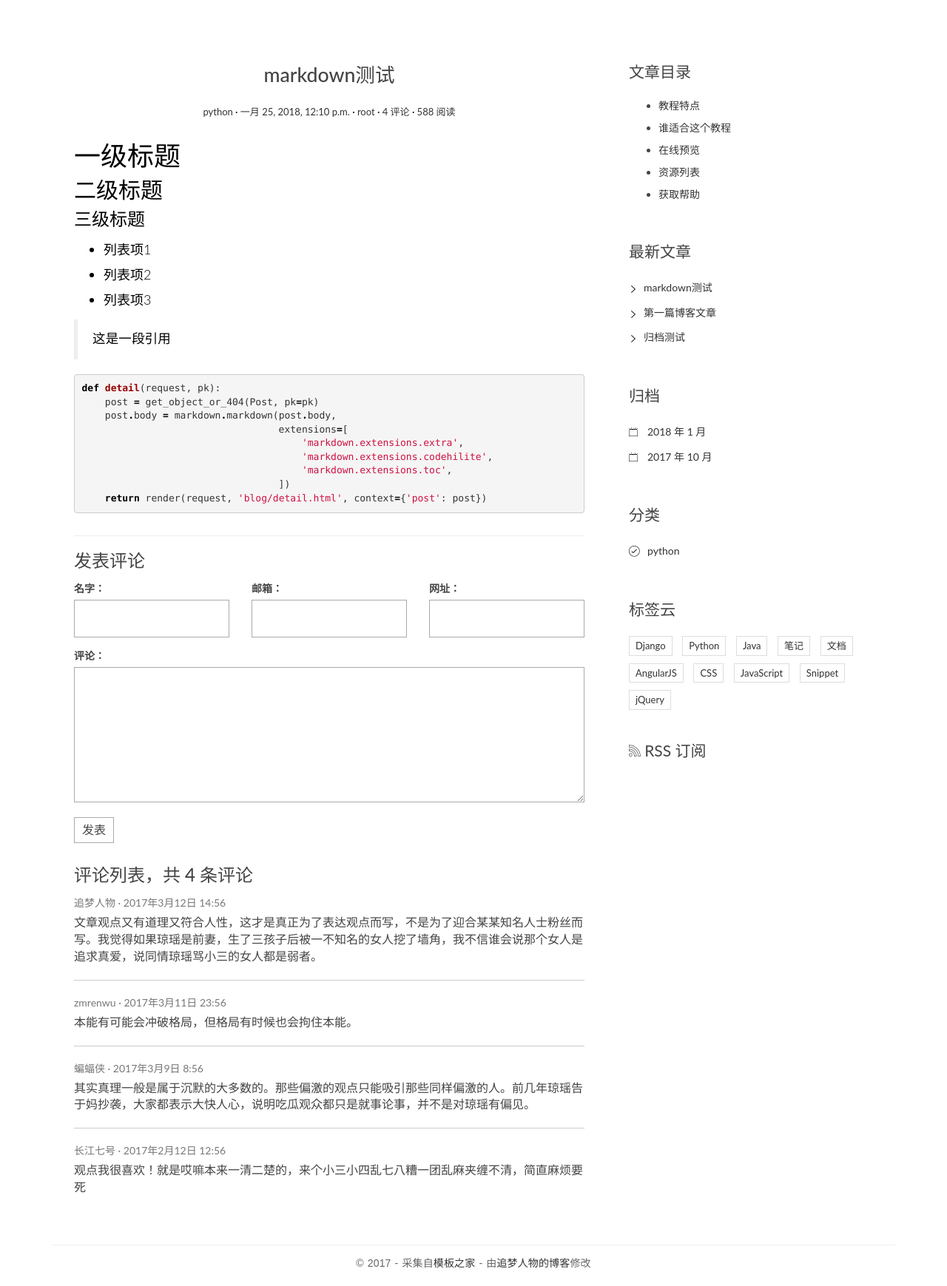
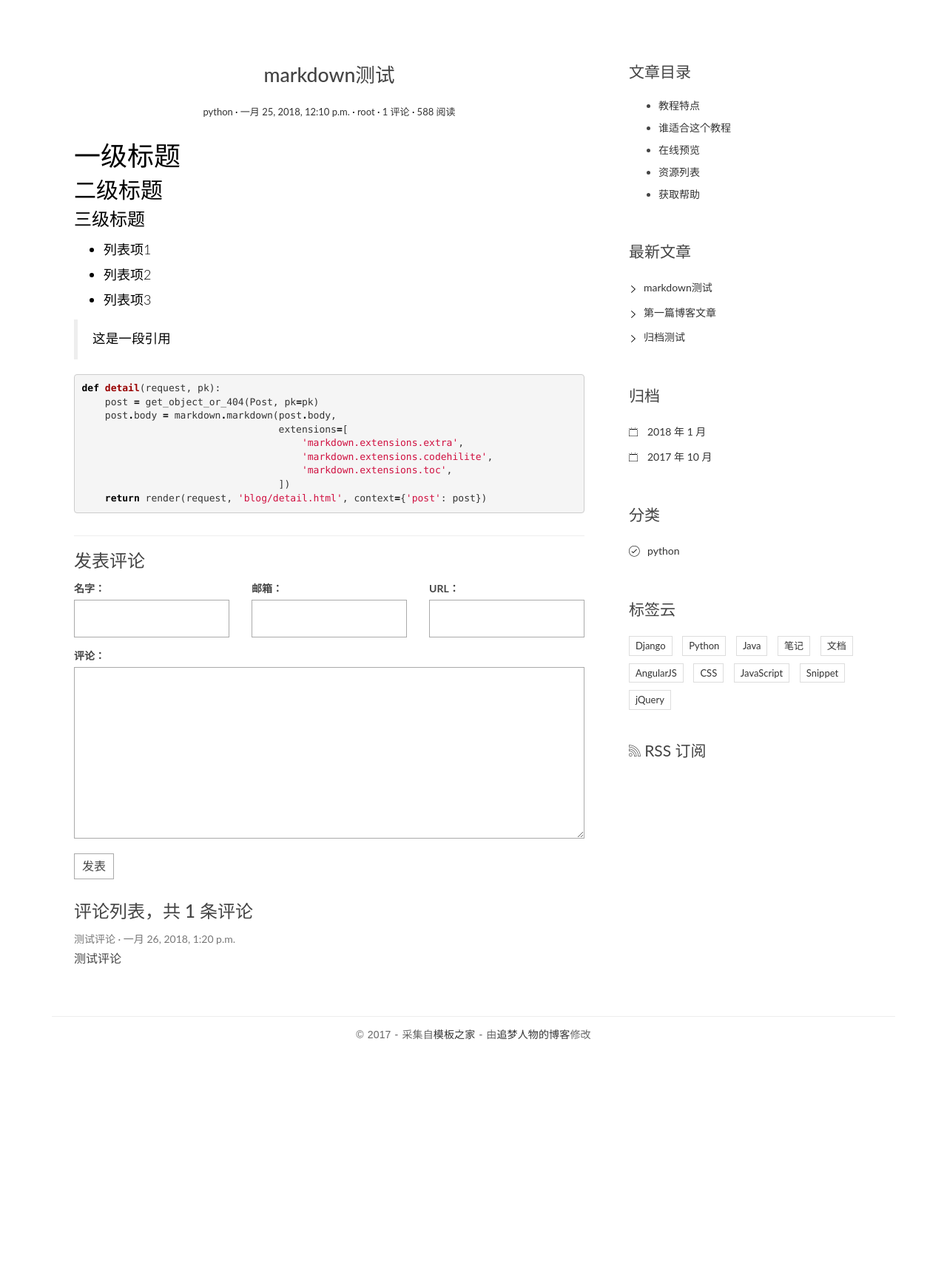
Before and after one commit to undeadfrost/django_blog, a Django app: page /post/3/ in a window 1280 px wide. Shown: the part 91-1830 px from the top of the page at 74% size. After the commit the page ends 1497 px from the top, so only its background shows below. Run offline with Django 3.2, Linux system fonts and the light colour scheme; data comes from the database, SQL or seed files in the repository; some libraries are stand-ins or nearby versions.

Commit message:
增加内容页评论功能

```diff
--- a/blog/models.py
+++ b/blog/models.py
@@ -71,3 +71,6 @@ class Post(models.Model):
 
     def get_info_url(self):
         return reverse('blog:info', kwargs={'pk': self.pk})
+
+    class Meta:
+        ordering = ['-created_time']
--- a/blog/templates/blog/base.html
+++ b/blog/templates/blog/base.html
@@ -29,7 +29,7 @@
         <div class="row">
             <div class="col-md-4 col-sm-5 col-xs-8">
                 <div class="logo">
-                    <h1><a href="/"><b>Black</b> &amp; White</a></h1>
+                    <h1><a href="{% url 'blog:index' %}"><b>Black</b> &amp; White</a></h1>
                 </div>
             </div><!-- col-md-4 -->
             <div class="col-md-8 col-sm-7 col-xs-4">
@@ -42,7 +42,7 @@
 
                     <div class="collapse navbar-collapse" id="bs-example-navbar-collapse-1">
                         <ul class="nav navbar-nav navbar-right">
-                            <li class="cl-effect-11"><a href="index.html" data-hover="首页">首页</a></li>
+                            <li class="cl-effect-11"><a href="{% url 'blog:index' %}" data-hover="首页">首页</a></li>
                             <li class="cl-effect-11"><a href="full-width.html" data-hover="博客">博客</a></li>
                             <li class="cl-effect-11"><a href="about.html" data-hover="关于">关于</a></li>
                             <li class="cl-effect-11"><a href="contact.html" data-hover="联系">联系</a></li>
@@ -176,7 +176,7 @@
     <button type="button" class="overlay-close"><span class="ion-ios-close-empty"></span></button>
     <nav>
         <ul>
-            <li><a href="/">首页</a></li>
+            <li><a href="{% url 'blog:index' %}">首页</a></li>
             <li><a href="full-width.html">博客</a></li>
             <li><a href="about.html">关于</a></li>
             <li><a href="contact.html">联系</a></li>
--- a/blog/templates/blog/info.html
+++ b/blog/templates/blog/info.html
@@ -1,6 +1,6 @@
 {% extends 'blog/base.html' %}
 {% block main %}
-    <article class="post post-1">
+<article class="post post-1">
     <header class="entry-header">
         <h1 class="entry-title">{{ post.title }}</h1>
         <div class="entry-meta">
@@ -8,7 +8,7 @@
             <span class="post-date"><a href="#"><time class="entry-date"
                                                       datetime="{{ post.created_time }}">{{ post.created_time }}</time></a></span>
             <span class="post-author"><a href="#">{{ post.author }}</a></span>
-            <span class="comments-link"><a href="#">4 评论</a></span>
+            <span class="comments-link"><a href="#">{{ comment_list | length }} 评论</a></span>
             <span class="views-count"><a href="#">588 阅读</a></span>
         </div>
     </header>
@@ -16,67 +16,55 @@
         {{ post.body|safe }}
     </div>
 </article>
-    <section class="comment-area" id="comment-area">
+<section class="comment-area" id="comment-area">
     <hr>
     <h3>发表评论</h3>
-    <form action="#" method="post" class="comment-form">
+    <form action="{% url 'comments:post_comment' post.pk %}" method="post" class="comment-form">
+        {% csrf_token %}
         <div class="row">
             <div class="col-md-4">
-                <label for="id_name">名字：</label>
-                <input type="text" id="id_name" name="name" required>
+                <label for="{{ form.name.id_for_label }}">名字：</label>
+                {{ form.name }}
+                {{ form.name.errors }}
             </div>
             <div class="col-md-4">
-                <label for="id_email">邮箱：</label>
-                <input type="email" id="id_email" name="email" required>
+                <label for="{{ form.email.id_for_label }}">邮箱：</label>
+                {{ form.email }}
+                {{ form.email.errors }}
             </div>
             <div class="col-md-4">
-                <label for="id_url">网址：</label>
-                <input type="text" id="id_url" name="url">
+                <label for="{{ form.url.id_for_label }}">URL：</label>
+                {{ form.url }}
+                {{ form.url.errors }}
             </div>
             <div class="col-md-12">
-                <label for="id_comment">评论：</label>
-                <textarea name="comment" id="id_comment" required></textarea>
+                <label for="{{ form.text.id_for_label }}">评论：</label>
+                {{ form.text }}
+                {{ form.text.errors }}
                 <button type="submit" class="comment-btn">发表</button>
             </div>
         </div>    <!-- row -->
     </form>
     <div class="comment-list-panel">
-        <h3>评论列表，共 <span>4</span> 条评论</h3>
+        <h3>评论列表，共 <span>{{ comment_list | length }}</span> 条评论</h3>
         <ul class="comment-list list-unstyled">
+            {% for comment in comment_list %}
             <li class="comment-item">
-                <span class="nickname">追梦人物</span>
-                <time class="submit-date" datetime="2012-11-09T23:15:57+00:00">2017年3月12日 14:56</time>
+                <span class="nickname">{{ comment.name }}</span>
+                <time class="submit-date">{{ comment.created_time }}</time>
                 <div class="text">
-                    文章观点又有道理又符合人性，这才是真正为了表达观点而写，不是为了迎合某某知名人士粉丝而写。我觉得如果琼瑶是前妻，生了三孩子后被一不知名的女人挖了墙角，我不信谁会说那个女人是追求真爱，说同情琼瑶骂小三的女人都是弱者。
+                    {{ comment.text }}
                 </div>
             </li>
-            <li class="comment-item">
-                <span class="nickname">zmrenwu</span>
-                <time class="submit-date" datetime="2012-11-09T23:15:57+00:00">2017年3月11日 23:56</time>
-                <div class="text">
-                    本能有可能会冲破格局，但格局有时候也会拘住本能。
-                </div>
-            </li>
-            <li class="comment-item">
-                <span class="nickname">蝙蝠侠</span>
-                <time class="submit-date" datetime="2012-11-09T23:15:57+00:00">2017年3月9日 8:56</time>
-                <div class="text">
-                    其实真理一般是属于沉默的大多数的。那些偏激的观点只能吸引那些同样偏激的人。前几年琼瑶告于妈抄袭，大家都表示大快人心，说明吃瓜观众都只是就事论事，并不是对琼瑶有偏见。
-                </div>
-            </li>
-            <li class="comment-item">
-                <span class="nickname">长江七号</span>
-                <time class="submit-date" datetime="2012-11-09T23:15:57+00:00">2017年2月12日 12:56</time>
-                <div class="text">
-                    观点我很喜欢！就是哎嘛本来一清二楚的，来个小三小四乱七八糟一团乱麻夹缠不清，简直麻烦要死
-                </div>
-            </li>
+            {% empty %}
+            暂无评论！
+            {% endfor %}
         </ul>
     </div>
 </section>
 {% endblock main %}
 {% block toc %}
-    <div class="widget widget-content">
+<div class="widget widget-content">
     <h3 class="widget-title">文章目录</h3>
     <ul>
         <li>
--- a/blog/templatetags/blog_tags.py
+++ b/blog/templatetags/blog_tags.py
@@ -7,7 +7,7 @@ register = template.Library()
 
 @register.simple_tag
 def get_recent_posts(num=5):
-    return Post.objects.all().order_by('-created_time')[:num]
+    return Post.objects.all()[:num]
 
 
 @register.simple_tag
--- a/blog/views.py
+++ b/blog/views.py
@@ -1,5 +1,7 @@
 from django.shortcuts import render, get_object_or_404
 from .models import Post, Category
+from comments.forms import CommentForm
+from comments.models import Comment
 import markdown
 
 
@@ -7,7 +9,7 @@ import markdown
 
 
 def index(request):
-    post_list = Post.objects.all().order_by('-created_time')
+    post_list = Post.objects.all()
     return render(request, 'blog/index.html', context={
         'post_list': post_list
     })
@@ -20,16 +22,26 @@ def info(request, pk):
         'markdown.extensions.codehilite',
         'markdown.extensions.toc',
     ])
-    return render(request, 'blog/info.html', context={'post': post})
+    # 记得在顶部导入 CommentForm
+    form = CommentForm()
+    # 获取这篇 post 下的全部评论
+    comment_list = post.comment_set.all()
+
+    # 将文章、表单、以及文章下的评论列表作为模板变量传给 detail.html 模板，以便渲染相应数据。
+    context = {'post': post,
+               'form': form,
+               'comment_list': comment_list
+               }
+    return render(request, 'blog/info.html', context=context)
 
 
 def archives(request, year, month):
     post_list = Post.objects.filter(created_time__year=year,
-                                    created_time__month=month).order_by('-created_time')
+                                    created_time__month=month)
     return render(request, 'blog/index.html', context={'post_list': post_list})
 
 
 def category(request, pk):
     cate = get_object_or_404(Category, pk=pk)
-    post_list = Post.objects.filter(category=cate).order_by('-created_time')
+    post_list = Post.objects.filter(category=cate)
     return render(request, 'blog/index.html', context={'post_list': post_list})
--- a/comments/forms.py
+++ b/comments/forms.py
@@ -1,8 +1,8 @@
 from django import forms
-from .models import Comments
+from .models import Comment
 
 
 class CommentForm(forms.ModelForm):
     class Meta:
-        model = Comments
+        model = Comment
         fields = ['name', 'email', 'url', 'text']
--- a/comments/models.py
+++ b/comments/models.py
@@ -3,7 +3,7 @@ from django.db import models
 # Create your models here.
 
 
-class Comments(models.Model):
+class Comment(models.Model):
     name = models.CharField(max_length=100)
     email = models.EmailField(max_length=255)
     url = models.URLField(blank=True)
--- /dev/null
+++ b/comments/urls.py
@@ -0,0 +1,8 @@
+from django.urls import path
+from . import views
+
+
+app_name = 'comments'
+urlpatterns = [
+    path('comment/post/<int:post_pk>', views.post_comment, name='post_comment')
+]
--- a/website/urls.py
+++ b/website/urls.py
@@ -19,4 +19,5 @@ from django.urls import path, include
 urlpatterns = [
     path('admin/', admin.site.urls),
     path('', include('blog.urls')),
+    path('', include('comments.urls')),
 ]
```
Also changed, not shown: comments/views.py (+4 -3 lines), comments/migrations/0002_auto_20180126_1300.py (added), db.sqlite3.
